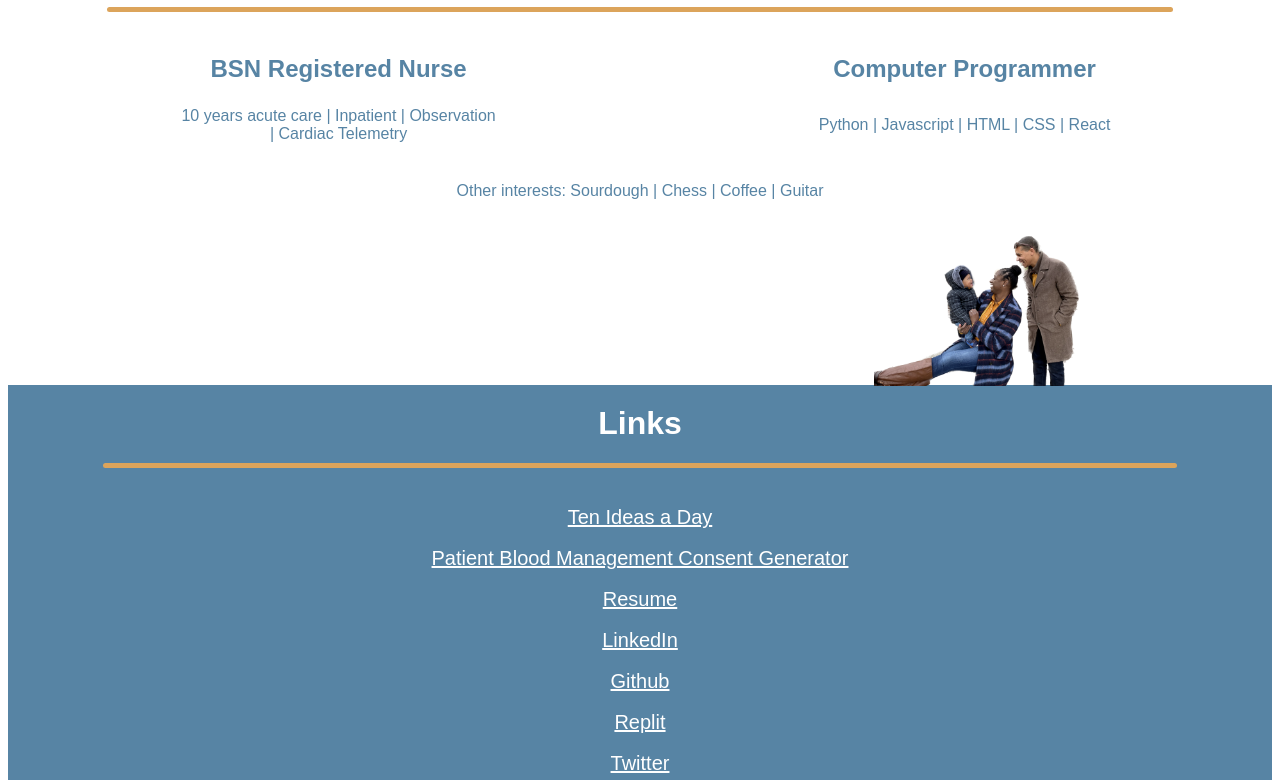
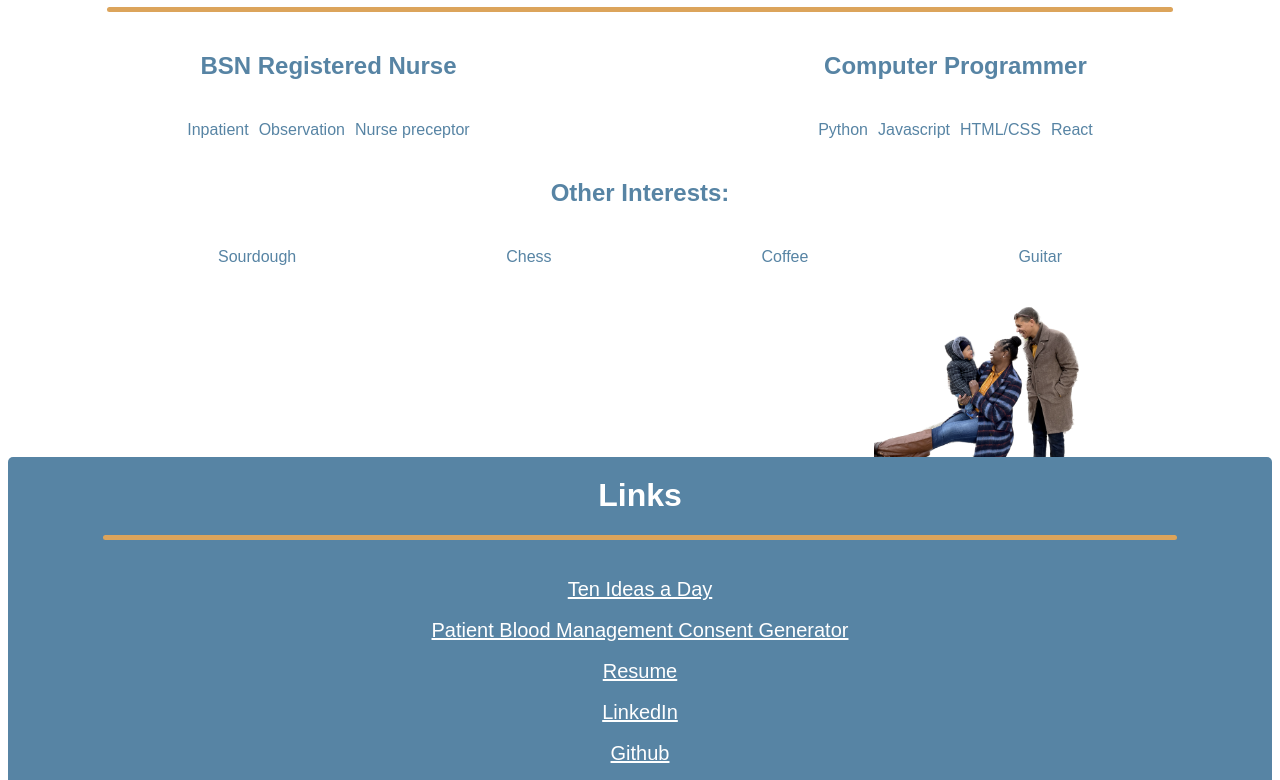
Before and after one commit to waynebeam/prof-website, a plain HTML site: page index.html in a window 1280 px wide. Shown: the part 526-1306 px from the top of the page. Drawn offline with Linux system fonts and the light colour scheme.

Commit message:
About subsections display flex and tooltips added

```diff
--- a/index.html
+++ b/index.html
@@ -21,19 +21,48 @@
     <div class="about-section">
         <h1 class="about-title">About</h1>
         <div class="orange-separator separator"></div>
-        <table class="about-me">
+        <!-- <table class="about-me">
             <tr>
                 <td><h2>BSN Registered Nurse</h2></td>
                 <td><h2>Computer Programmer</h2></td>
             </tr>
             <tr>
-                <td class="test-hover" tooltip="test content here">10 years acute care | Inpatient | Observation<br>
-                    | Cardiac Telemetry</td>
+                <td><span class="tooltip" tooltip="test content here">10 years acute care |</span> <span>Inpatient | </span><span>Observation<br>
+                    | </span>Cardiac Telemetry</td>
                 <td>Python | Javascript | HTML | CSS | React</td>
             </tr>
-        </table>
+        </table> -->
+        <div class="about-me">
+            <div class="about-me-subsection">
+                <h2>BSN Registered Nurse</h2>
+                <div class="skill-list">
+                    <p class="tooltip" tooltip="4 years Med/Surge">Inpatient </p>
+                    <p class="tooltip" tooltip="6 years cardiac telemetry">Observation </p>
+                    <p class="tooltip" tooltip="New and experienced">Nurse preceptor</p>
+                </div>
+            </div>
+            <div class="about-me-subsection">
+                <h2>Computer Programmer</h2>
+                <div class="skill-list">
+                    <p class="tooltip" tooltip="Kivy Django">Python</p>
+                    <p class="tooltip" tooltip="Websties and webapps">Javascript</p>
+                    <p class="tooltip" tooltip="Created this very website!">HTML/CSS</p>
+                    <p class="tooltip" tooltip="Also some React Native">React</p>
 
-        <p class="other-interests">Other interests: Sourdough | Chess | Coffee | Guitar</p>
+                </div>
+            </div>
+
+        </div>
+        <div class="other-interests">
+            <h2>Other Interests:</h2>
+            <div class="skill-list">
+                <p class="tooltip" tooltip="The best bread in Middletown">Sourdough</p>
+                <p class="tooltip" tooltip="2000 Lichess Classical">Chess</p>
+                <p class="tooltip" tooltip="Vanilla Latte">Coffee</p>
+                <p class="tooltip" tooltip="Free Elliott Smith Impressions">Guitar</p>
+
+            </div>
+        </div>
 
         <img src="body-image.png" class="body-image" alt="Image of author with family">
     </div>
--- a/style.css
+++ b/style.css
@@ -16,6 +16,7 @@ iframe {
 div.header-section {
     background-color: var(--orange-color) ;
     text-align: center;
+    border-radius: 5px;
 }
 
 img.header-image {
@@ -77,12 +78,24 @@ h1.about-title {
     color: var(--blue-color)
 }
 
-table.about-me {
+.about-me {
     text-align: center;
     color: var(--blue-color);
     width: 100%;
     margin-top: 20px;
+    display: flex;
+    flex-direction: row;
+    flex-wrap: wrap;
+    justify-content: space-around;
 
+}
+
+
+
+.skill-list {
+    display: flex;
+    flex-flow: row wrap;
+    justify-content: space-evenly;
 }
 
 p.other-interests {
@@ -103,6 +116,7 @@ div.links-section {
     text-align: center;
     background-color: var(--blue-color);
     padding-bottom: 20px;
+    border-radius: 5px;
 }
 
 h1.links-title {
@@ -160,3 +174,32 @@ a.navigation-link {
     color: var(--blue-color);
     text-decoration: none;
 }
+
+.tooltip {
+    position: relative;
+    padding: 5px;
+
+}
+
+.tooltip::before {
+    left: 0;
+    bottom: 100%;
+    position: absolute;
+    content: attr(tooltip);
+    background-color: var(--orange-color);
+    border-radius: 5px;
+    transform: scaleX(0);
+    transform-origin: left;
+    transition: transform 200ms ease-in-out;
+    padding: 2px 5px;
+
+}
+
+.tooltip:hover::before {
+
+    transform: scaleX(1);
+}
+
+.other-interests {
+    color: var(--blue-color);
+}
```
